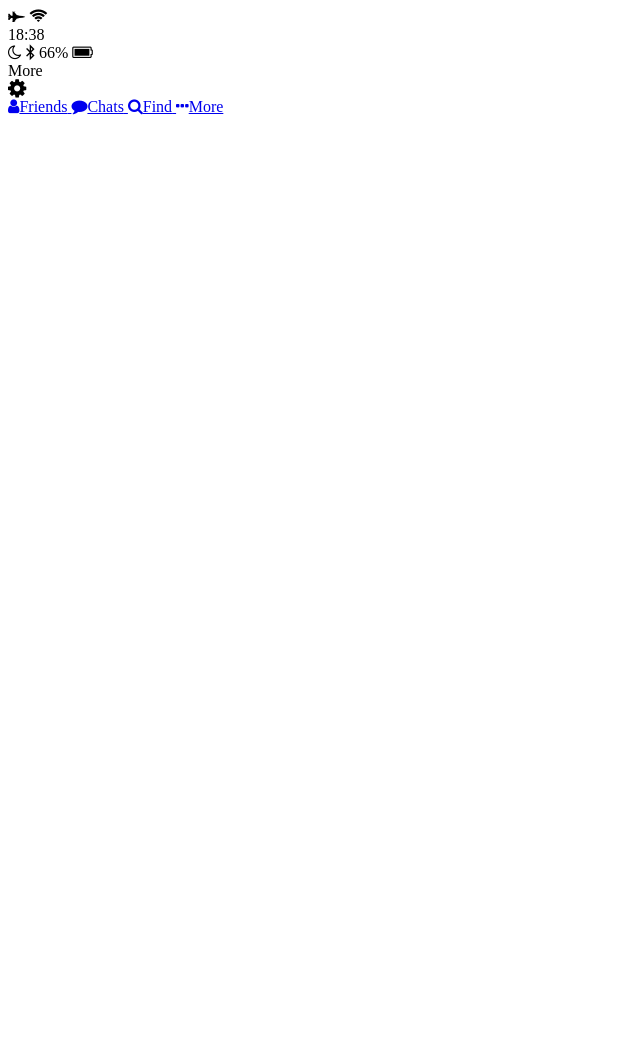
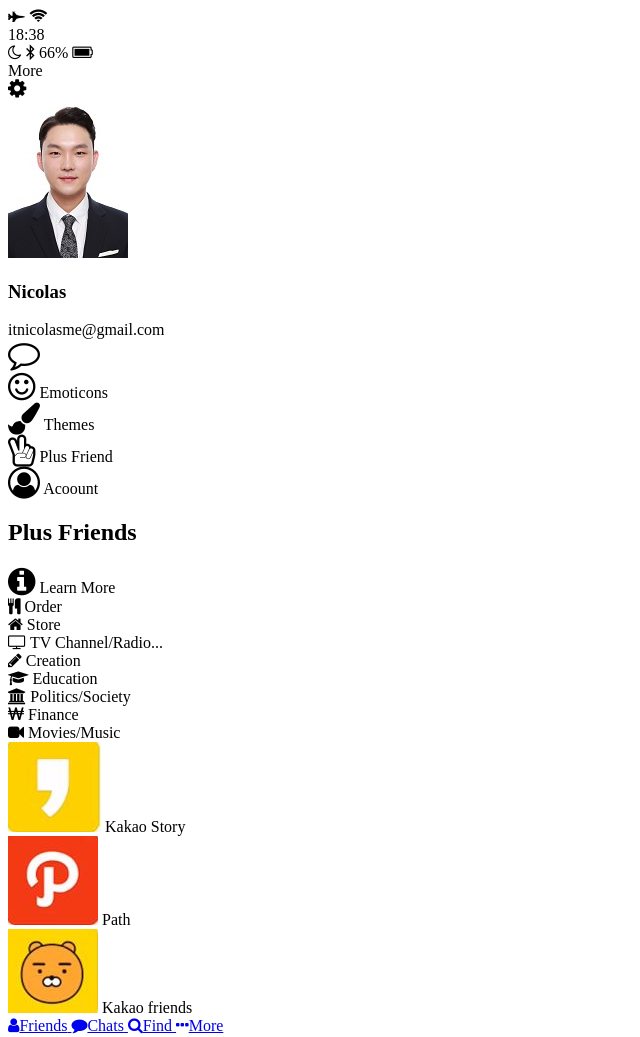
Before and after one commit to dramon4/kakao-clone, a plain HTML site: page more.html in a window 1280 px wide. Shown: the whole page, without its empty margins (0-640 px from the left). Before the commit the page ends 800 px from the top, so only its background shows below. Drawn offline with Linux system fonts and the light colour scheme.

Commit message:
More Screen.

```diff
--- a/more.html
+++ b/more.html
@@ -37,6 +37,95 @@
       <span class="header__text"><i class="fa fa-cog fa-lg"></i></span>
     </div>
   </div>
+  <main class="more">
+    <header class="more__header">
+      <div class="more-header__column">
+        <img src="images/avatar.jpg" alt="">
+        <div class="more-header__info">
+          <h3 class="more-header__title">
+            Nicolas
+          </h3>
+          <span class="more-header__subtitle">
+            itnicolasme@gmail.com
+          </span>
+        </div>
+      <i class="fa fa-comment-o fa-2x"></i>
+      </div>
+    </header>
+    <section class="more__options">
+      <div class="more__option">
+        <i class="fa fa-smile-o fa-2x"></i>
+        <span class="more__option-title">Emoticons</span>
+      </div>
+      <div class="more__option">
+        <i class="fa fa-paint-brush fa-2x"></i>
+        <span class="more__option-title">Themes</span>
+      </div>
+      <div class="more__option">
+        <i class="fa fa-hand-peace-o fa-2x"></i>
+        <span class="more__option-title">Plus Friend</span>
+      </div>
+      <div class="more__option">
+        <i class="fa fa-user-circle-o fa-2x"></i>
+        <span class="more__option-title">Acoount</span>
+      </div>
+    </section>
+    <section class="more__plus-friends">
+      <header class="plus-friends__header">
+        <h2 class="plus-friends__title">Plus Friends</h2>
+        <span class="plus-friends__learn-more">
+          <i class="fa fa-info-circle fa-2x"></i>
+          Learn More
+        </span>
+      </header>
+      <div class="plus-friends__item">
+        <i class="fa fa-cutlery"></i>
+        <span class="plus-friends__item-title">Order</span>
+      </div>
+      <div class="plus-friends__item">
+        <i class="fa fa-home"></i>
+        <span class="plus-friends__item-title">Store</span>
+      </div>
+      <div class="plus-friends__item">
+        <i class="fa fa-television"></i>
+        <span class="plus-friends__item-title">TV Channel/Radio...</span>
+      </div>
+      <div class="plus-friends__item">
+        <i class="fa fa-pencil"></i>
+        <span class="plus-friends__item-title">Creation</span>
+      </div>
+      <div class="plus-friends__item">
+        <i class="fa fa-graduation-cap"></i>
+        <span class="plus-friends__item-title">Education</span>
+      </div>
+      <div class="plus-friends__item">
+        <i class="fa fa-university"></i>
+        <span class="plus-friends__item-title">Politics/Society</span>
+      </div>
+      <div class="plus-friends__item">
+        <i class="fa fa-krw"></i>
+        <span class="plus-friends__item-title">Finance</span>
+      </div>
+      <div class="plus-friends__item">
+        <i class="fa fa-video-camera"></i>
+        <span class="plus-friends__item-title">Movies/Music</span>
+      </div>
+    </section>
+    <section class="more__options">
+      <div class="more__option">
+        <img src="images/kakaostory.jpg" alt="" class="more__options-image">
+        <span class="more__options-title">Kakao Story</span>
+      </div>
+      <div class="more__option">
+        <img src="images/path.jpg" alt="" class="more__options-image">
+        <span class="more__options-title">Path</span>
+      </div>
+      <div class="more__option">
+        <img src="images/kakaofriends.jpg" alt="" class="more__options-image">
+        <span class="more__options-title">Kakao friends</span>
+      </div>
+    </section>
+  </main>
   <nav class="tab-bar">
     <a href="index.html" class="tab-bar__tab">
       <i class="fa fa-user"></i><span class="tab-bar__title">Friends</span>
```
Also changed, not shown: images/kakaofriends.JPG (added), images/kakaostory.JPG (added), images/path.JPG (added).
